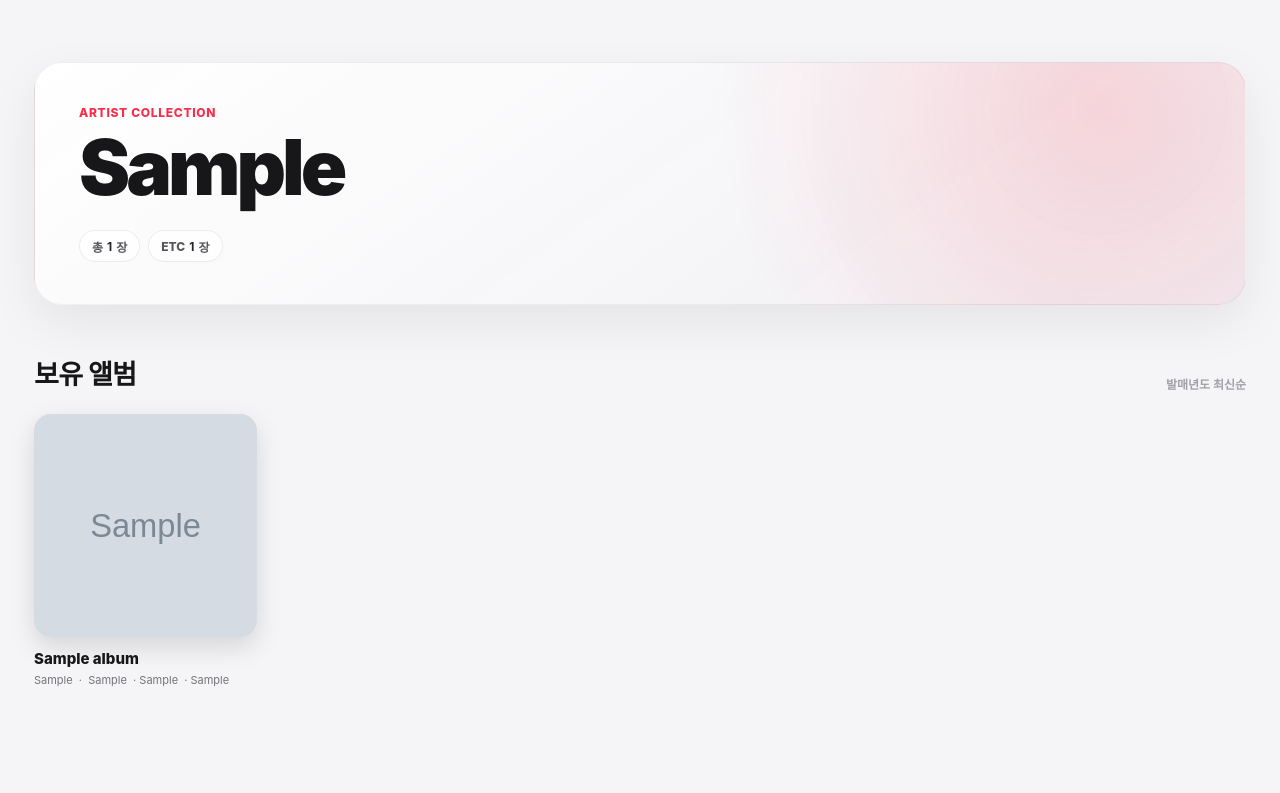
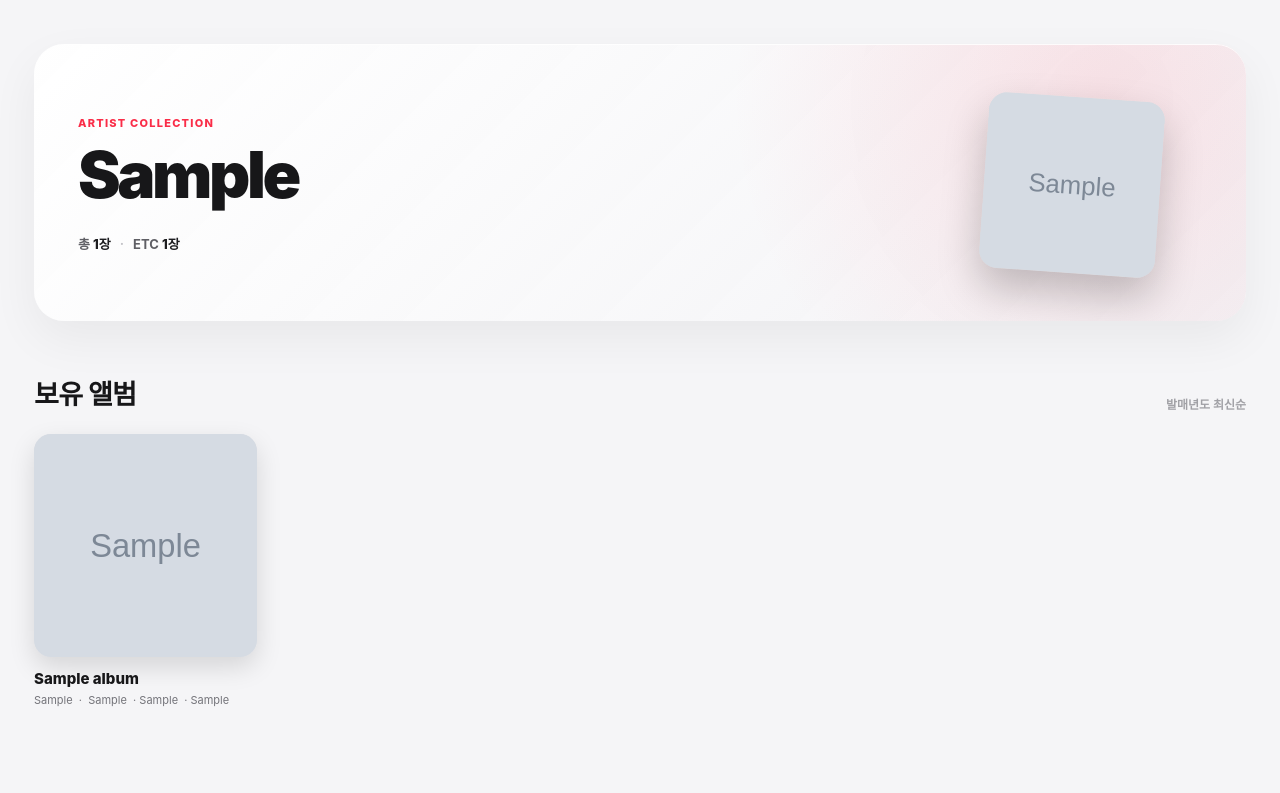
Before and after one commit to Siunaldonumber7/Album-Archive, a Flask app: a page that uses templates/artist.html in a window 1280 px wide. Shown: the part 64-857 px from the top of the page. Before the commit the page ends 751 px from the top, so only its background shows below. Run offline with Flask 3, Linux system fonts and the light colour scheme; tables that the repository leaves empty hold one stand-in row (values such as "Sample post"); grey boxes marked "Sample" are stand-in pictures.

Commit message:
Redesign artist page hero

```diff
--- a/templates/artist.html
+++ b/templates/artist.html
@@ -62,72 +62,146 @@ body {
 .container {
     max-width: 1540px;
     margin: 0 auto;
-    padding: 62px 34px 86px;
+    padding: 44px 34px 86px;
 }
 
 .hero {
-    margin-bottom: 48px;
-    padding: 42px 44px;
+    min-height: 270px;
+    margin-bottom: 52px;
+    padding: 38px 44px 34px;
+    position: relative;
+    display: grid;
+    grid-template-columns: minmax(0, 1fr) 360px;
+    align-items: center;
+    gap: 38px;
     overflow: hidden;
-    position: relative;
-    border: 1px solid rgba(0,0,0,.055);
-    border-radius: 28px;
+    border-radius: 30px;
     background:
         radial-gradient(
-            circle at 88% 18%,
-            rgba(250,45,72,.16),
-            transparent 36%
+            circle at 88% 20%,
+            rgba(250,45,72,.11),
+            transparent 34%
         ),
         linear-gradient(
-            145deg,
-            rgba(255,255,255,.96),
-            rgba(239,239,243,.94)
+            135deg,
+            rgba(255,255,255,.98),
+            rgba(242,242,245,.92)
         );
-    box-shadow: 0 18px 50px rgba(0,0,0,.07);
+    box-shadow:
+        0 1px 0 rgba(255,255,255,.85) inset,
+        0 18px 48px rgba(0,0,0,.055);
+}
+
+.hero-copy {
+    min-width: 0;
+    position: relative;
+    z-index: 2;
 }
 
 .eyebrow {
-    margin-bottom: 10px;
+    margin-bottom: 14px;
     color: var(--accent);
-    font-size: 12px;
+    font-size: 11px;
     font-weight: 850;
-    letter-spacing: .7px;
+    letter-spacing: 1.25px;
     text-transform: uppercase;
 }
 
 .artist-name {
     margin: 0;
-    max-width: 1000px;
-    font-size: clamp(44px, 6vw, 86px);
+    max-width: 920px;
+    font-size: clamp(46px, 5vw, 74px);
     line-height: .98;
-    letter-spacing: -4px;
-    font-weight: 890;
+    letter-spacing: -3.4px;
+    font-weight: 880;
     text-wrap: balance;
 }
 
 .summary {
-    margin-top: 25px;
+    margin-top: 27px;
     display: flex;
-    flex-wrap: wrap;
+    flex-direction: column;
     gap: 8px;
 }
 
-.summary-pill {
-    min-height: 32px;
-    display: inline-flex;
+.summary-line {
+    display: flex;
     align-items: center;
-    padding: 0 12px;
-    border: 1px solid rgba(0,0,0,.07);
-    border-radius: 999px;
-    background: rgba(255,255,255,.78);
-    color: #56565c;
-    font-size: 12px;
-    font-weight: 760;
+    flex-wrap: wrap;
+    gap: 0;
+    color: #5f5f65;
+    font-size: 13px;
+    font-weight: 660;
 }
 
-.summary-pill strong {
-    margin-right: 4px;
-    color: #242428;
+.summary-line.secondary {
+    color: #85858b;
+    font-size: 12px;
+    font-weight: 620;
+}
+
+.summary-item {
+    display: inline-flex;
+    align-items: baseline;
+    white-space: nowrap;
+}
+
+.summary-item strong {
+    color: #1d1d20;
+    font-weight: 790;
+}
+
+.summary-sep {
+    margin: 0 9px;
+    color: #c1c1c6;
+}
+
+.hero-art {
+    height: 205px;
+    position: relative;
+}
+
+.hero-cover {
+    width: 176px;
+    aspect-ratio: 1;
+    position: absolute;
+    top: 50%;
+    right: 42px;
+    overflow: hidden;
+    border-radius: 18px;
+    background: #dedee2;
+    box-shadow: 0 20px 42px rgba(0,0,0,.22);
+    transform-origin: center;
+}
+
+.hero-cover img {
+    width: 100%;
+    height: 100%;
+    display: block;
+    object-fit: cover;
+}
+
+.hero-cover.art-1 {
+    z-index: 3;
+    transform: translateY(-50%) rotate(4deg);
+}
+
+.hero-cover.art-2 {
+    z-index: 2;
+    right: 122px;
+    transform: translateY(-50%) rotate(-7deg) scale(.92);
+    opacity: .96;
+}
+
+.hero-cover.art-3 {
+    z-index: 1;
+    right: 198px;
+    transform: translateY(-50%) rotate(-13deg) scale(.84);
+    opacity: .78;
+}
+
+.hero-cover:hover {
+    z-index: 5;
 }
 
 .section-head {
@@ -362,46 +479,84 @@ body {
 <main class="container">
 
 <section class="hero">
+
+    <div class="hero-copy">
         <div class="eyebrow">Artist Collection</div>
         <h1 class="artist-name">{{ artist_name }}</h1>
 
         <div class="summary">
-        <span class="summary-pill">
-            총 <strong style="margin-left:4px;">{{ owned_count }}</strong>장
+
+            <div class="summary-line">
+                <span class="summary-item">
+                    총&nbsp;<strong>{{ owned_count }}장</strong>
                 </span>
 
                 {% if format_counts.get('CD', 0) %}
-        <span class="summary-pill">
-            CD <strong style="margin-left:4px;">{{ format_counts.get('CD', 0) }}</strong>장
+                <span class="summary-sep">·</span>
+                <span class="summary-item">
+                    CD&nbsp;<strong>{{ format_counts.get('CD', 0) }}장</strong>
                 </span>
                 {% endif %}
 
                 {% if format_counts.get('LP', 0) %}
-        <span class="summary-pill">
-            LP <strong style="margin-left:4px;">{{ format_counts.get('LP', 0) }}</strong>장
+                <span class="summary-sep">·</span>
+                <span class="summary-item">
+                    LP&nbsp;<strong>{{ format_counts.get('LP', 0) }}장</strong>
                 </span>
                 {% endif %}
 
                 {% if format_counts.get('CASETTE', 0) %}
-        <span class="summary-pill">
-            CASETTE <strong style="margin-left:4px;">{{ format_counts.get('CASETTE', 0) }}</strong>장
+                <span class="summary-sep">·</span>
+                <span class="summary-item">
+                    CASETTE&nbsp;<strong>{{ format_counts.get('CASETTE', 0) }}장</strong>
                 </span>
                 {% endif %}
 
                 {% if format_counts.get('ETC', 0) %}
-        <span class="summary-pill">
-            ETC <strong style="margin-left:4px;">{{ format_counts.get('ETC', 0) }}</strong>장
-        </span>
-        {% endif %}
-
-        {% if album_type_summary %}
-        <span class="summary-pill">
-            {%- for item in album_type_summary -%}
-                {{ item.name }} {{ item.count }}장{% if not loop.last %} · {% endif %}
-            {%- endfor -%}
+                <span class="summary-sep">·</span>
+                <span class="summary-item">
+                    ETC&nbsp;<strong>{{ format_counts.get('ETC', 0) }}장</strong>
                 </span>
                 {% endif %}
             </div>
+
+            {% if album_type_summary %}
+            <div class="summary-line secondary">
+                {% for item in album_type_summary %}
+                    {% if not loop.first %}
+                    <span class="summary-sep">·</span>
+                    {% endif %}
+                    <span class="summary-item">
+                        {{ item.name }}&nbsp;<strong>{{ item.count }}장</strong>
+                    </span>
+                {% endfor %}
+            </div>
+            {% endif %}
+
+        </div>
+    </div>
+
+    {% if albums %}
+    <div class="hero-art" aria-hidden="true">
+        {% for album in albums[:3] %}
+            {% if album.cover_url %}
+            <a
+                class="hero-cover art-{{ loop.index }}"
+                href="{{ url_for('album_detail', album_row_id=album.id) }}"
+                tabindex="-1"
+            >
+                <img
+                    src="{{ cover_thumbnail_url(album.cover_url, 400) }}"
+                    alt=""
+                    loading="eager"
+                    decoding="async"
+                >
+            </a>
+            {% endif %}
+        {% endfor %}
+    </div>
+    {% endif %}
+
 </section>
 
 <div class="section-head">
```
Also changed, not shown: other parts of templates/artist.html (+49 -6 lines). Lines whose indentation alone changed are shown as unchanged.
